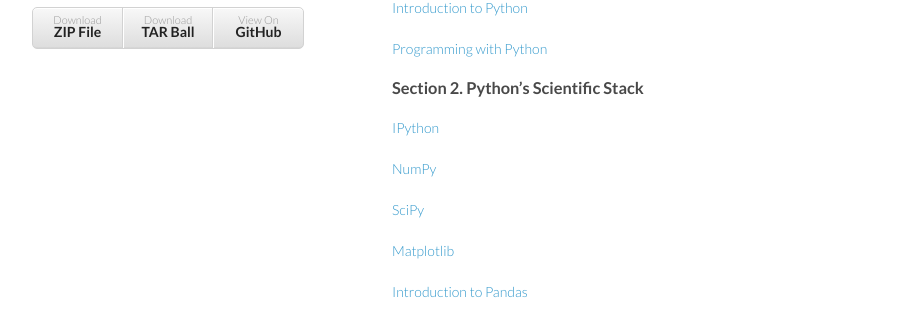
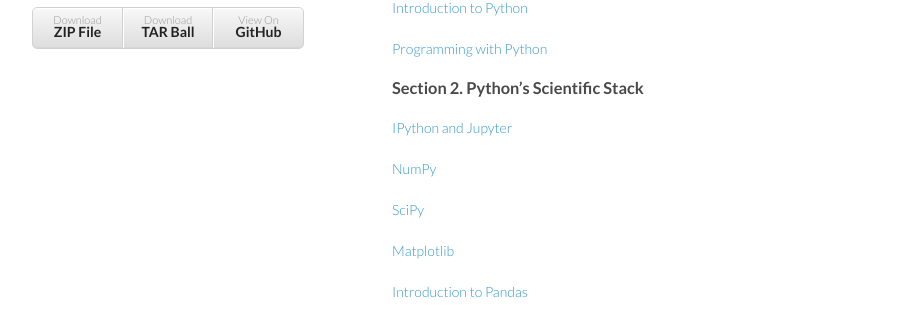
Before and after one commit to fonnesbeck/Bios8366, a Jekyll site: the page built from lectures.md, in a window 1280 px wide and 900 px high. Shown: the part 418-730 px from the top of the window, without its empty margins (178-1101 px from the left). Built offline with Jekyll 4.4.1, drawn with Linux system fonts in a browser that asks for light colours.

Commit message:
Fixed broken IPython link

```diff
--- a/lectures.md
+++ b/lectures.md
@@ -27,7 +27,7 @@
 
 ### Section 2. Python's Scientific Stack
 
-[IPython](http://nbviewer.ipython.org/urls/raw.github.com/fonnesbeck/Bios8366/master/notebooks/Section2_1-IPython.ipynb)
+[IPython and Jupyter](https://github.com/fonnesbeck/Bios8366/blob/master/notebooks/Section2_1-IPython_and_Jupyter.ipynb)
 
 [NumPy](http://nbviewer.ipython.org/urls/raw.github.com/fonnesbeck/Bios8366/master/notebooks/Section2_2-NumPy.ipynb)
 
```
